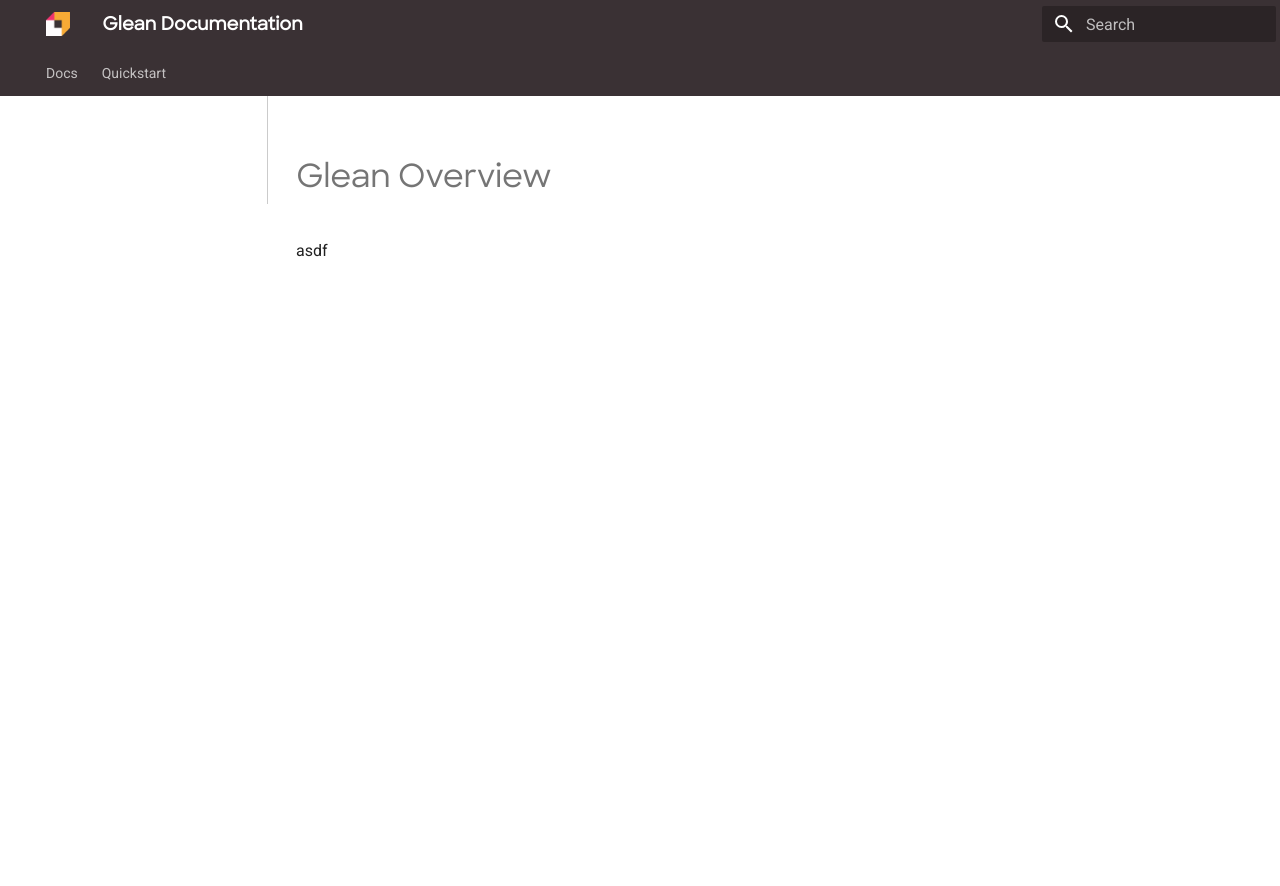
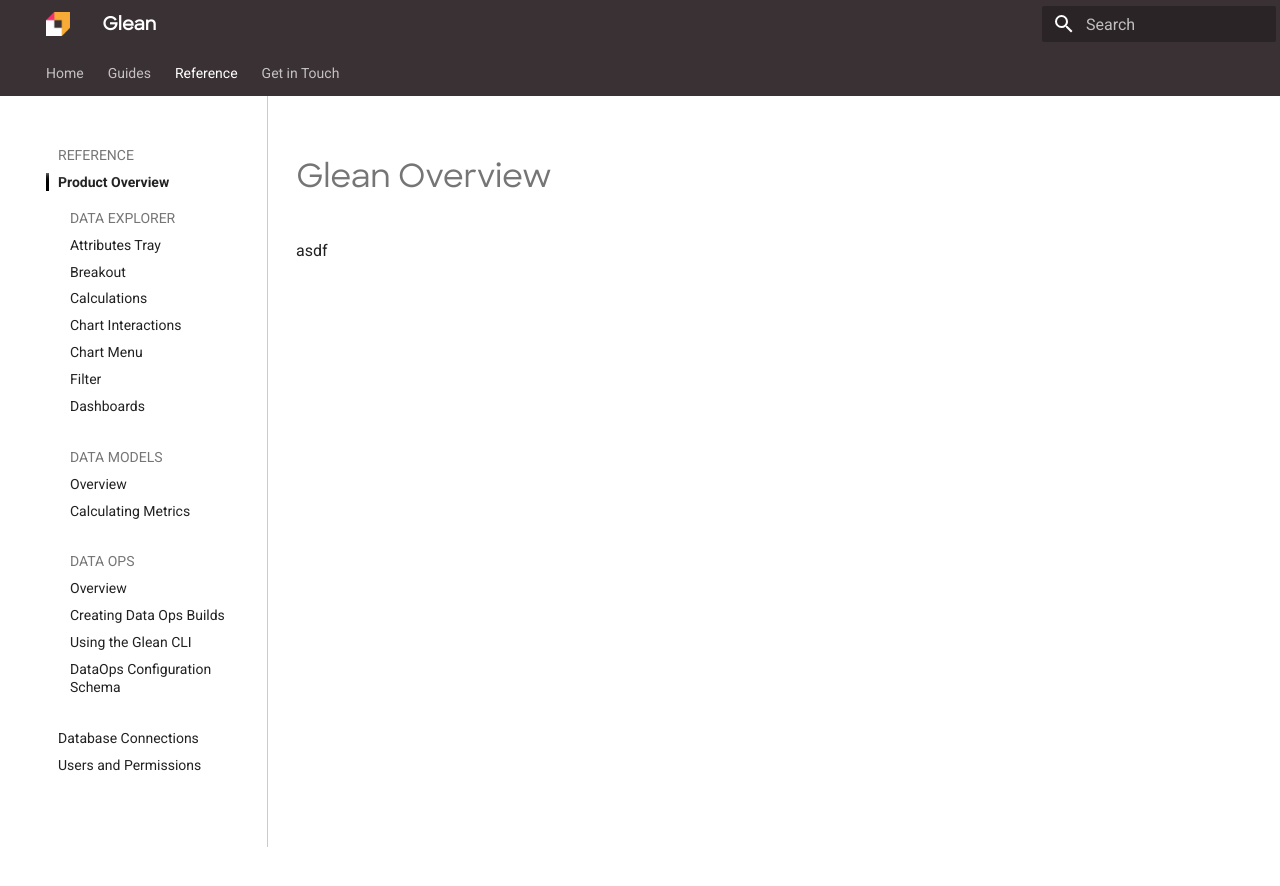
Before and after one commit to gleannyc/documentation, an MkDocs documentation site: the page built from docs/reference/glean-overview.md, in a window 1280 px wide. Shown: the top 886 px of the page. Built offline with MkDocs 1.6.1 and Material for MkDocs 9.7.7, drawn with Linux system fonts in a browser that asks for light colours; some of the changed lines change nothing that is shown.

Commit message:
update nav structure to home-guides-reference-getInTouch

```diff
--- a/mkdocs.yml
+++ b/mkdocs.yml
@@ -1,12 +1,11 @@
 # TODO:
 # 1. highlight selected section similar to tabbed sections
 # 2. small caps / breadcrumb styling for headings
-site_name: Glean Documentation
+site_name: Glean
 theme:
   name: material
   palette:
     scheme: glean
-    primary: black
   logo: assets/glean-logo-white.png
   favicon: assets/glean-logo.png
   custom_dir: overrides
@@ -14,45 +13,47 @@
     - navigation.instant
     - navigation.tracking
     - navigation.sections
+    - navigation.expand
     - navigation.tabs
 extra:
   analytics:
     provider: segment
+    property: 'YOUR_SEGMENT_KEY'
     api_key: !ENV SEGMENT_KEY
   generator: false
 markdown_extensions:
   - admonition
   - pymdownx.details
   - pymdownx.superfences
+  - attr_list
+  - footnotes
 extra_css:
   - assets/stylesheets/extra.css
 nav:
-  - Docs:
-    - Overview:
-      - index.md
-      - Get in Touch: Docs/overview/Contact-Us.md
-    - Getting Started:
-      - Docs/getting-started/Database-Connections.md
-      - Docs/getting-started/Add-Data-Model.md
-      - Docs/getting-started/Users-and-Permissions.md
-    - Data Modeling:
-      - Docs/data-modeling/Data-Models-Overview.md
-      - Docs/data-modeling/Data-Modeling-Best-Practices.md
-      - Docs/data-modeling/Metrics.md
-    - Visualizing Data:
-      - Docs/visualizing-data/Attributes-Tray.md
-      - Docs/visualizing-data/Breakout.md
-      - Docs/visualizing-data/Calculations.md
-      - Docs/visualizing-data/Chart-Interactions.md
-      - Docs/visualizing-data/Chart-Menu.md
-      - Docs/visualizing-data/Filter.md
-      - Docs/visualizing-data/Dashboards.md
+  - Home: index.md
+  - Guides:
+    - Quickstart: guides/quickstart/index.md
+    - Create retention curves: guides/create-retension-curves/index.md
+    - Analyze conversion funnels: guides/create-funnel-analysis/index.md
     - Data Modeling Best Practices: guides/data-modeling-best-practices.md
+  - Reference:
+    - Product Overview: reference/glean-overview.md
+    - Data Explorer:
+      - reference/visualizing-data/Attributes-Tray.md
+      - reference/visualizing-data/Breakout.md
+      - reference/visualizing-data/Calculations.md
+      - reference/visualizing-data/Chart-Interactions.md
+      - reference/visualizing-data/Chart-Menu.md
+      - reference/visualizing-data/Filter.md
+      - reference/visualizing-data/Dashboards.md
+    - Data Models:
+      - Overview: reference/data-modeling/Data-Models-Overview.md
+      - Calculating Metrics: reference/data-modeling/Metrics.md
     - Data Ops:
-      - Data Ops Overview: Docs/data-ops/index.md
-      - Docs/data-ops/Creating-Data-Ops-Builds.md
-      - Docs/data-ops/Using-the-Glean-CLI.md
-      - Docs/data-ops/DataOps-Configuration-Schema.md
-    - Guides:
-      - Docs/guides/Create-Retention-Curves.md
-  - Quickstart: Quickstart/index.md
+      - Overview: reference/data-ops/index.md
+      - reference/data-ops/Creating-Data-Ops-Builds.md
+      - reference/data-ops/Using-the-Glean-CLI.md
+      - reference/data-ops/DataOps-Configuration-Schema.md
+    - Database Connections: reference/database-connections.md
+    - Users and Permissions: reference/Users-and-Permissions.md
+  - Get in Touch: contact-us.md
```
